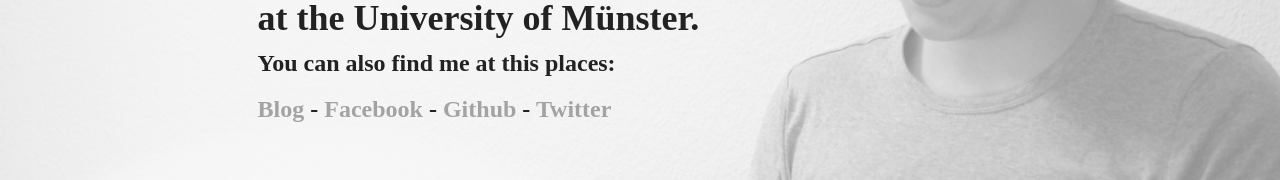
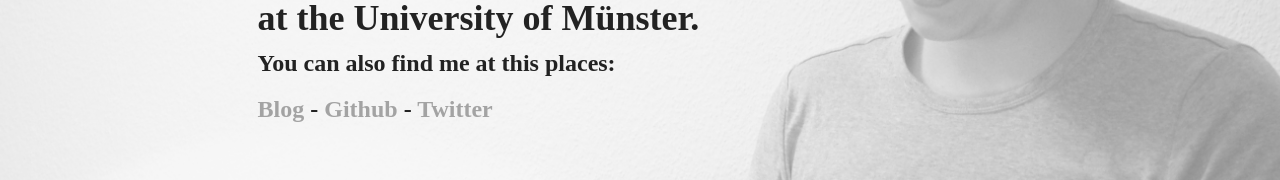
Before and after one commit to hfjn/jhde, a plain HTML site: page index.html in a window 1280 px wide. Shown: the part 391-571 px from the top of the page. Drawn offline with Linux system fonts and the light colour scheme.

Commit message:
removed Lychee folder and facebook link

```diff
--- a/index.html
+++ b/index.html
@@ -30,7 +30,6 @@
 			<h3 class="gamma">at the University of M&uuml;nster.</h3>
 			<h4 class="delta">You can also find me at this places:</h4>
 			<h4 class="delta"><a href="http://aufeinwort.org">Blog</a>
-			 - <a href="https://facebook.com/jhoffjann">Facebook</a>
 				- <a href="https://github.com/jhoffjann">Github</a>
 				- <a href="https://twitter.com/aufeinwort">Twitter</a></h4>
 </div>
```
